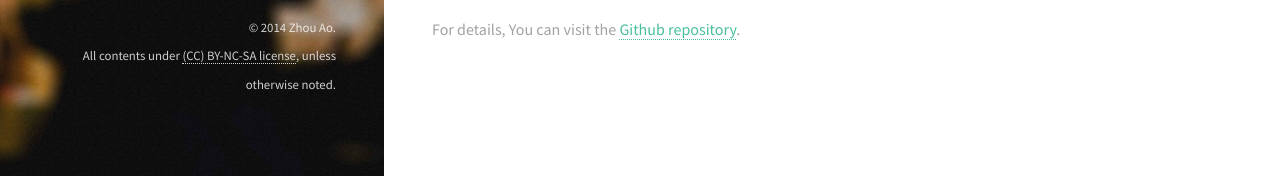
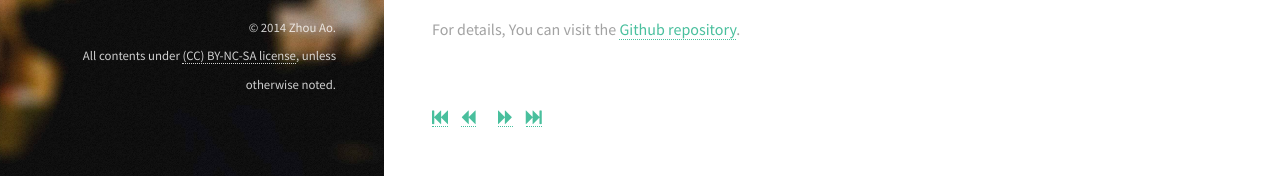
Before and after one commit to Zhou-Ao/Zhou-Ao.github.io, a Jekyll site: the page built from _posts/project/2014-10-23-FADS.md, in a window 1280 px wide and 936 px high. Shown: the part 757-933 px from the top of the window. Built offline with Jekyll 4.4.1, drawn with Linux system fonts in a browser that asks for light colours; Markdown is read by kramdown in place of the engine named in the settings; a style sheet for code colours, icons or effects is not loaded.

Commit message:
update navigator

```diff
--- a/_layouts/project.html
+++ b/_layouts/project.html
@@ -53,10 +53,28 @@
                 {{ content }}
             </div>
             <br />
-            <!-- Disqus Comments -->
-            <div id="disqus_thread"></div>
-            <noscript>Please enable JavaScript to view the <a href="http://disqus.com/?ref_noscript">comments powered by Disqus.</a>
-            </noscript>
+            <!-- Navigator -->
+            <div class="previous_next">
+                {% for post in site.categories.project %}
+                    {% if forloop.last == true and post.id != page.id %}
+                    <a href="{{ site.categories.project[forloop.index0].url }}" title="First post" class="fa fa-fast-backward"></a>
+                    &nbsp;&nbsp;
+                    {% endif %}
+                {% endfor %}
+                {% for post in site.categories.project %}
+                    {% if post.id == page.id  and forloop.last == false %}
+                    <a href="{{ site.categories.project[forloop.index].url }}" title="Previous post" class="fa fa-backward"></a>
+                    {% endif %}
+                {% endfor %}
+                &nbsp;&nbsp;&nbsp;&nbsp;&nbsp;
+                {% for post in site.categories.project %}
+                    {% if site.categories.project[forloop.index].id == page.id  and forloop.last == false %}
+                    <a href="{{ site.categories.project[forloop.index0].url }}" title="Next post" class="fa fa-forward"></a>
+                    &nbsp;&nbsp;
+                    <a href="{{ site.categories.project[0].url }}" title="Last post" class="fa fa-fast-forward"></a>
+                    {% endif %}
+                {% endfor %}
+            </div>
         </section>
     </div>
 
```
Also changed, not shown: _layouts/blog.html (+25 -1 lines), 7 other files.
